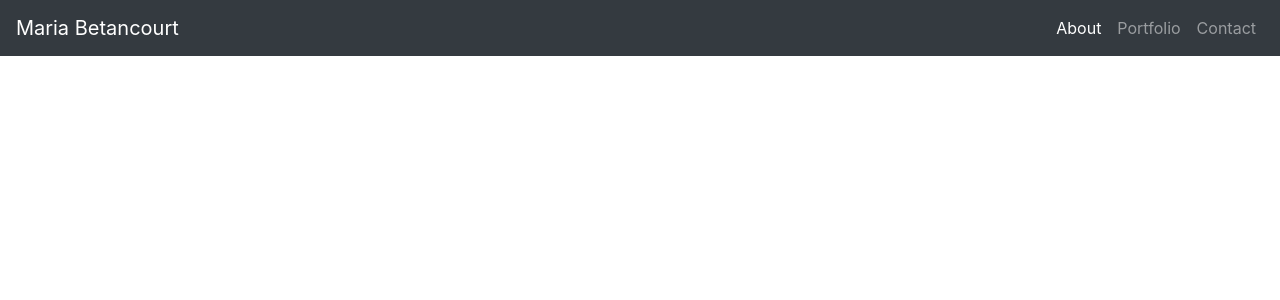
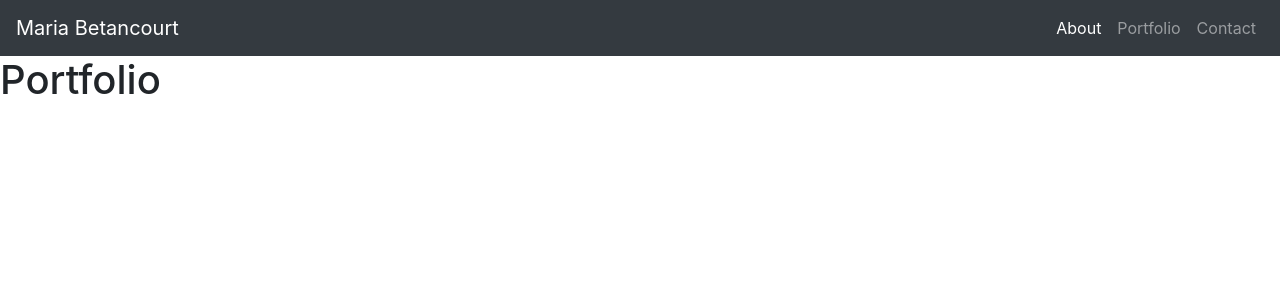
Before and after one commit to MaiaBetancourt/_portfolio, a React (Create React App) app in the folder my-portfolio/: page /Portfolio in a window 1280 px wide. Shown: the top 300 px of the page. Built offline with nearby package versions, Linux system fonts and the light colour scheme.

Commit message:
succesfully added the background img

```diff
--- a/my-portfolio/src/pages/About.js
+++ b/my-portfolio/src/pages/About.js
@@ -7,7 +7,7 @@ function About() {
         className="hero text-center"
         style={{
           height: "70vh",
-          backgroundImage: `url("https://i.imgur.com/qkdpN.jpg")`,
+          backgroundImage: `url(${process.env.PUBLIC_URL + "/DevImage.jpeg"})`,
         }}
       >
         <h1>Maria Betancourt</h1>
--- a/my-portfolio/src/pages/Portfolio.js
+++ b/my-portfolio/src/pages/Portfolio.js
@@ -4,7 +4,7 @@ export default class Portfolio extends Component{
     render() {
         return (
             <div>
-
+                <h1>Portfolio</h1>
             </div>
         )
     }
```
